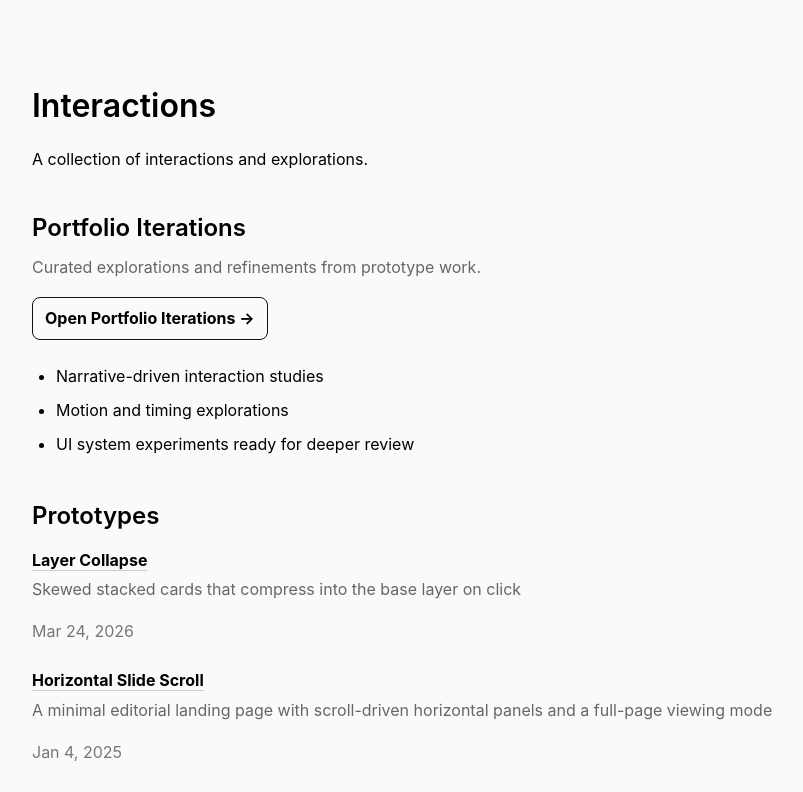
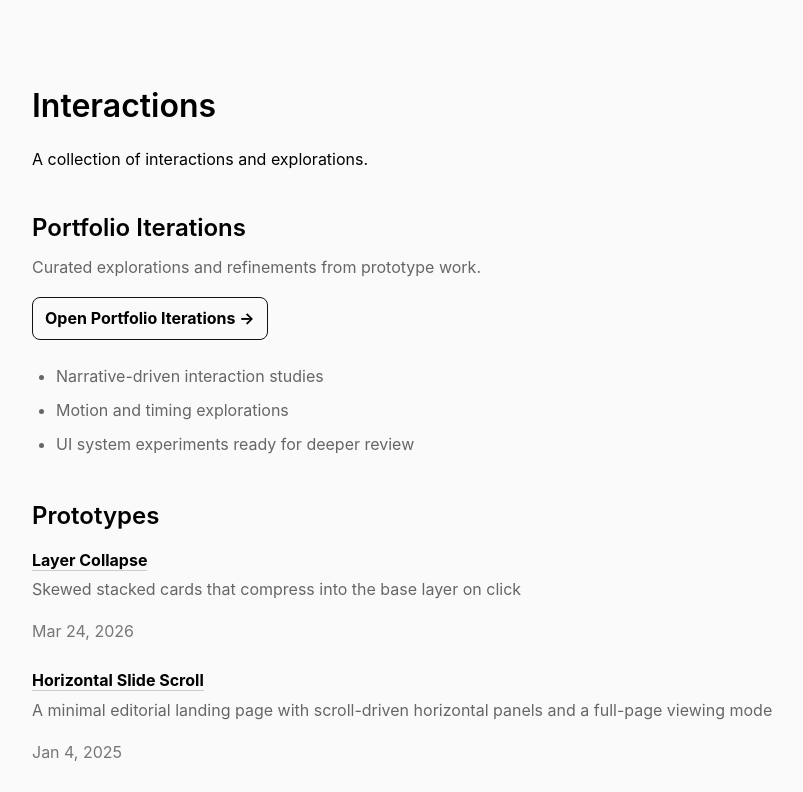
Before and after one commit to AbhinanditS/interactions, a Next.js app: page / in a window 1280 px wide. Shown: the top 792 px of the page, without its empty margins (208-1011 px from the left). Built offline with nearby package versions, Linux system fonts and the light colour scheme.

Commit message:
Adjust homepage highlight items to use muted Text list entries
Agent-Logs-Url: https://github.com/AbhinanditS/interactions/sessions/6233b7e7-af81-46eb-b58e-af61a4db21e7

Co-authored-by: AbhinanditS <143195082+AbhinanditS@users.noreply.github.com>

```diff
--- a/app/page.tsx
+++ b/app/page.tsx
@@ -29,7 +29,9 @@ export default function PrototypesIndex() {
 
         <ul className="mt-3">
           {portfolioHighlights.map((highlight) => (
-            <li key={highlight}>{highlight}</li>
+            <Text as="li" tone="muted" key={highlight}>
+              {highlight}
+            </Text>
           ))}
         </ul>
       </Section>
```
